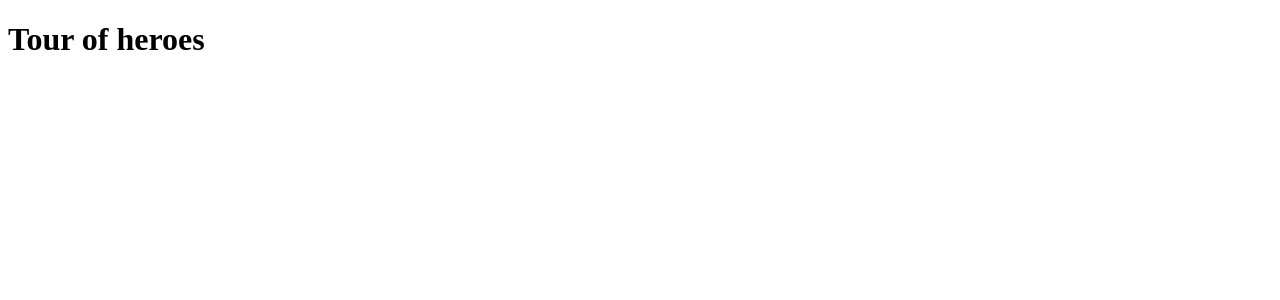
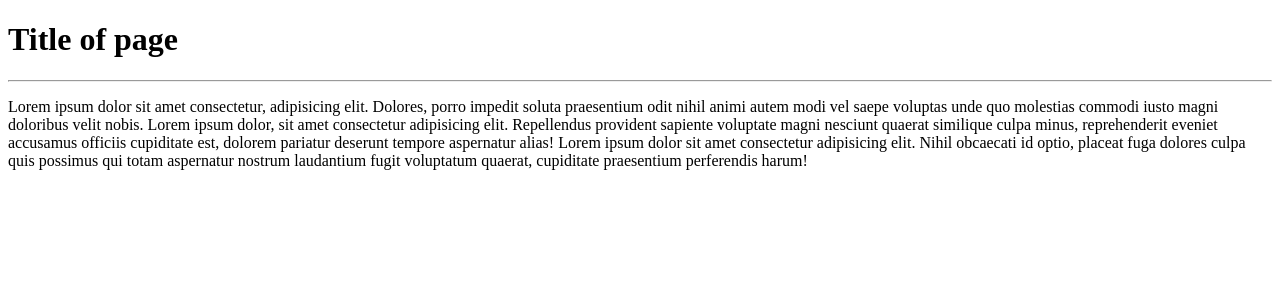
Before and after one commit to Ghust25/crud-tour-of-heroes, an Angular app: page / in a window 1280 px wide. Shown: the top 300 px of the page. Built offline with nearby package versions, Linux system fonts and the light colour scheme.

Commit message:
configuracoes

```diff
--- a/package.json
+++ b/package.json
@@ -18,6 +18,7 @@
     "@angular/platform-browser": "^14.0.0",
     "@angular/platform-browser-dynamic": "^14.0.0",
     "@angular/router": "^14.0.0",
+    "primeng": "^14.0.0-rc.1",
     "rxjs": "~7.5.0",
     "tslib": "^2.3.0",
     "zone.js": "~0.11.4"
@@ -26,6 +27,7 @@
     "@angular-devkit/build-angular": "^14.0.3",
     "@angular/cli": "~14.0.3",
     "@angular/compiler-cli": "^14.0.0",
+    "@nativescript/schematics": "^11.2.0",
     "@types/jasmine": "~4.0.0",
     "jasmine-core": "~4.1.0",
     "karma": "~6.3.0",
--- a/src/app/app.component.html
+++ b/src/app/app.component.html
@@ -1 +1,8 @@
-<h1>{{ title }}</h1>
+<div class="lineSet mt-5">
+  <h1 class="text-primary">Title of page</h1>
+  <hr>
+  <p>Lorem ipsum dolor sit amet consectetur, adipisicing elit. Dolores, porro impedit soluta praesentium odit nihil animi autem modi vel saepe voluptas unde quo molestias commodi iusto magni doloribus velit nobis.
+    Lorem ipsum dolor, sit amet consectetur adipisicing elit. Repellendus provident sapiente voluptate magni nesciunt quaerat similique culpa minus, reprehenderit eveniet accusamus officiis cupiditate est, dolorem pariatur deserunt tempore aspernatur alias!
+    Lorem ipsum dolor sit amet consectetur adipisicing elit. Nihil obcaecati id optio, placeat fuga dolores culpa quis possimus qui totam aspernatur nostrum laudantium fugit voluptatum quaerat, cupiditate praesentium perferendis harum!
+  </p>
+</div>
```
Also changed, not shown: 1 other file (tests, documents, lock files or other folders).
